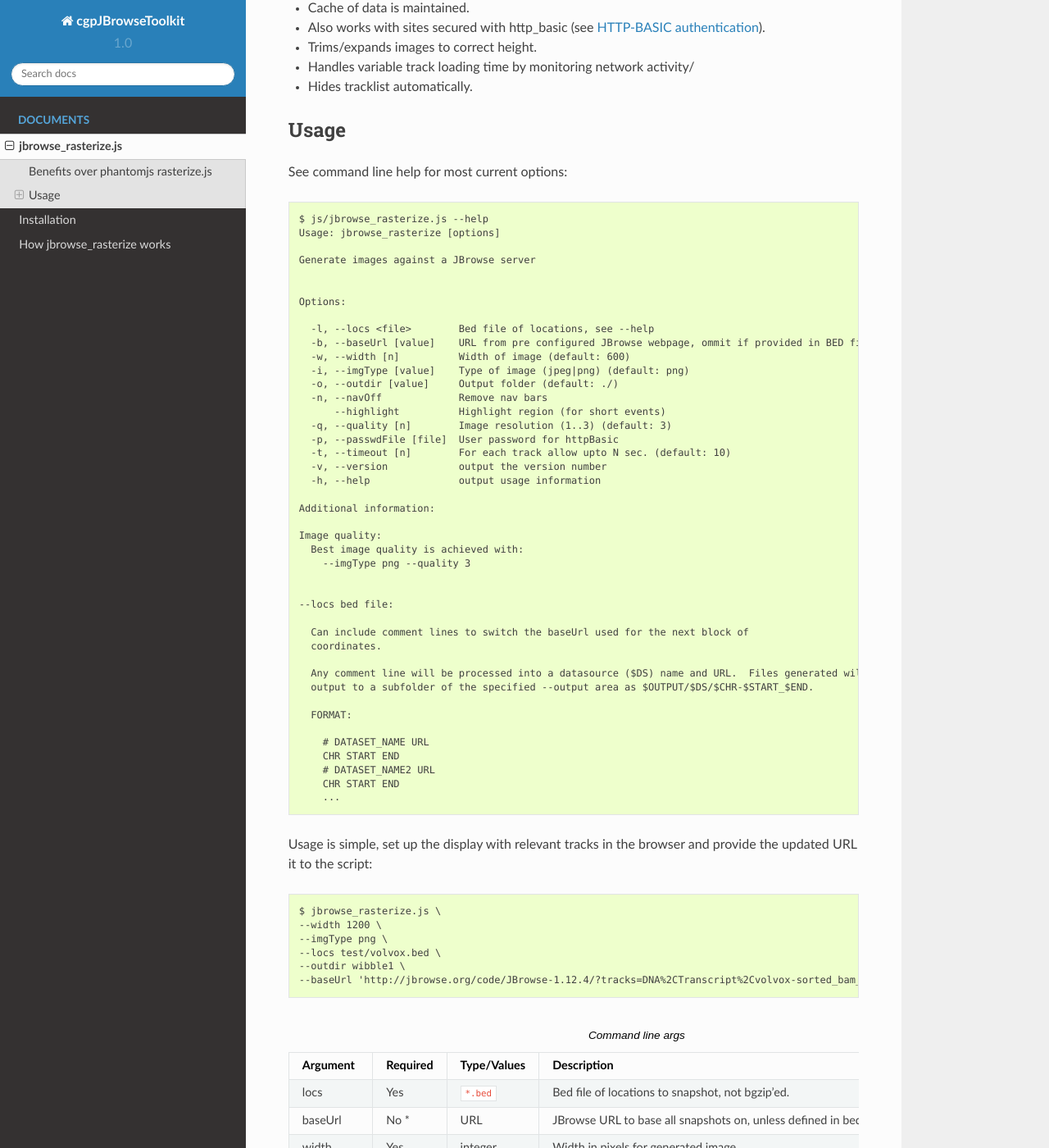
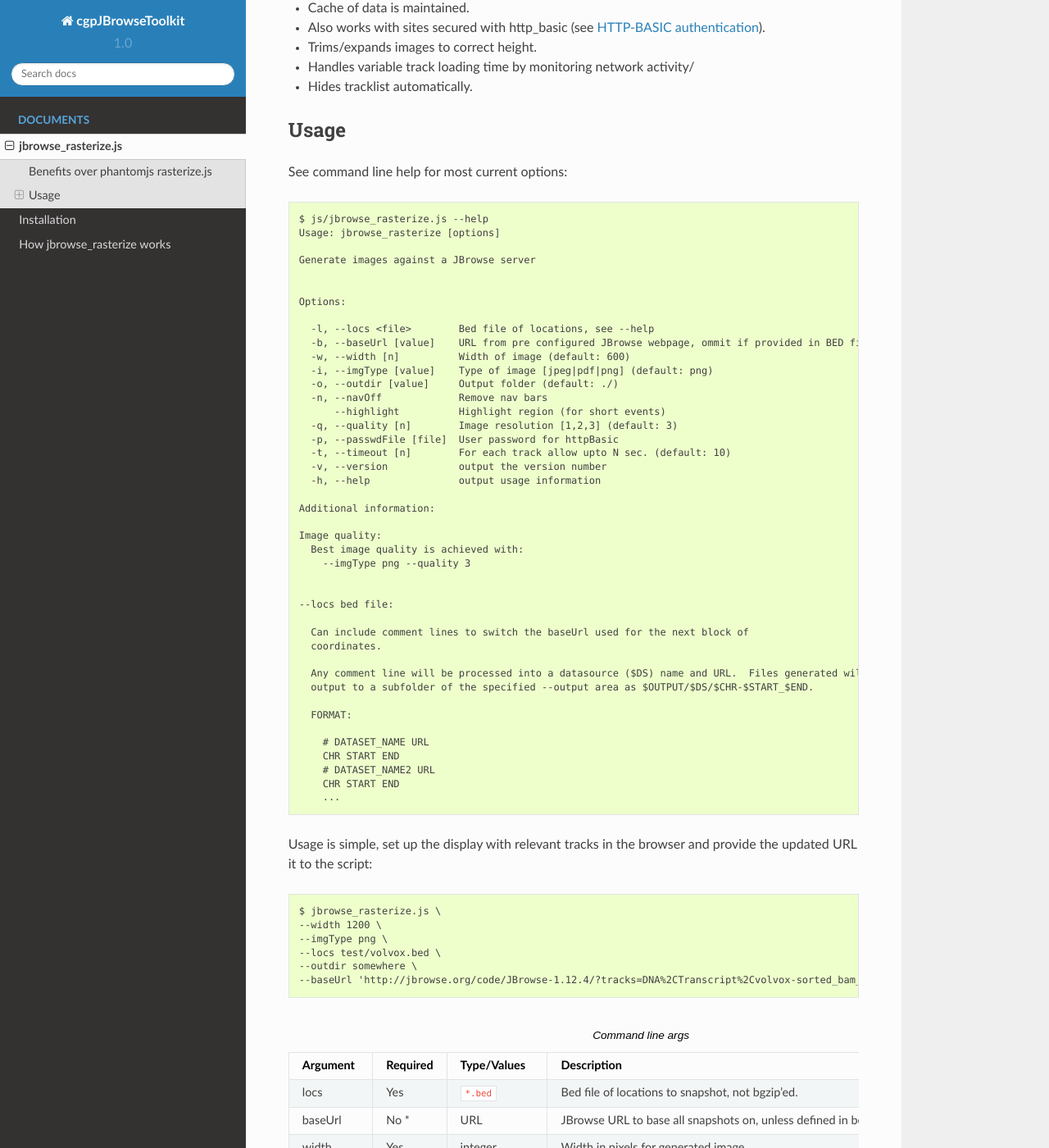
Before and after one commit to cancerit/cgpJBrowseToolkit, a Sphinx documentation site: the page built from docs/source/jbrowse_rasterize.rst, in a window 1280 px wide and 1400 px high, scrolled down 338 px. Shown: the whole window at 82% size. Built offline with Sphinx 7.4.7 and the Read the Docs theme 2.0.0, drawn with Linux system fonts in a browser that asks for light colours.

```diff
--- a/docs/source/howItWorks.rst
+++ b/docs/source/howItWorks.rst
@@ -3,8 +3,6 @@ How jbrowse_rasterize works
 
 ``jbrowse_rasterize`` now uses `Puppeteer <https://www.npmjs.com/package/puppeteer>`_ which allows
 testing for network activity to cease before indicating a page has completed rendering.
-
-There is no longer a guess as to how long it will take for elements to have completed drawing as
 
 ************
 Prior to 2.0
--- a/docs/source/jbrowse_rasterize.rst
+++ b/docs/source/jbrowse_rasterize.rst
@@ -32,11 +32,11 @@ See command line help for most current options::
     -l, --locs <file>        Bed file of locations, see --help
     -b, --baseUrl [value]    URL from pre configured JBrowse webpage, ommit if provided in BED file
     -w, --width [n]          Width of image (default: 600)
-    -i, --imgType [value]    Type of image (jpeg|png) (default: png)
+    -i, --imgType [value]    Type of image [jpeg|pdf|png] (default: png)
     -o, --outdir [value]     Output folder (default: ./)
     -n, --navOff             Remove nav bars
         --highlight          Highlight region (for short events)
-    -q, --quality [n]        Image resolution (1..3) (default: 3)
+    -q, --quality [n]        Image resolution [1,2,3] (default: 3)
     -p, --passwdFile [file]  User password for httpBasic
     -t, --timeout [n]        For each track allow upto N sec. (default: 10)
     -v, --version            output the version number
@@ -71,7 +71,7 @@ Usage is simple, set up the display with relevant tracks in the browser and prov
   --width 1200 \
   --imgType png \
   --locs test/volvox.bed \
-  --outdir wibble1 \
+  --outdir somewhere \
   --baseUrl 'http://jbrowse.org/code/JBrowse-1.12.4/?tracks=DNA%2CTranscript%2Cvolvox-sorted_bam_coverage%2Cvolvox-sorted_bam&data=sample_data%2Fjson%2Fvolvox'
 
 .. table:: Command line args
```
Also changed, not shown: other parts of docs/source/jbrowse_rasterize.rst (+1 -1 lines), CHANGES.md (+2 -1 lines), .travis.yml, 1 other file.
